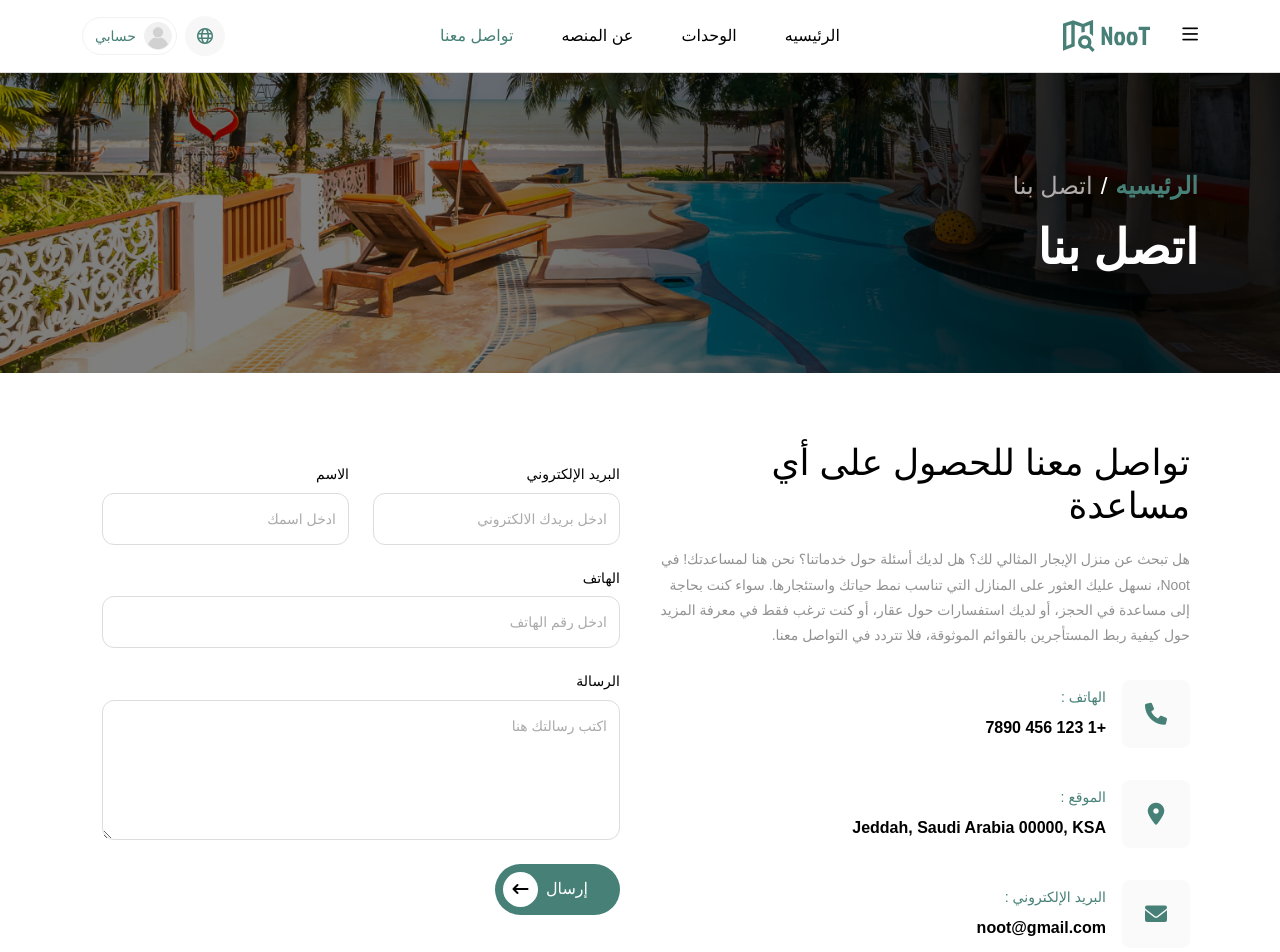
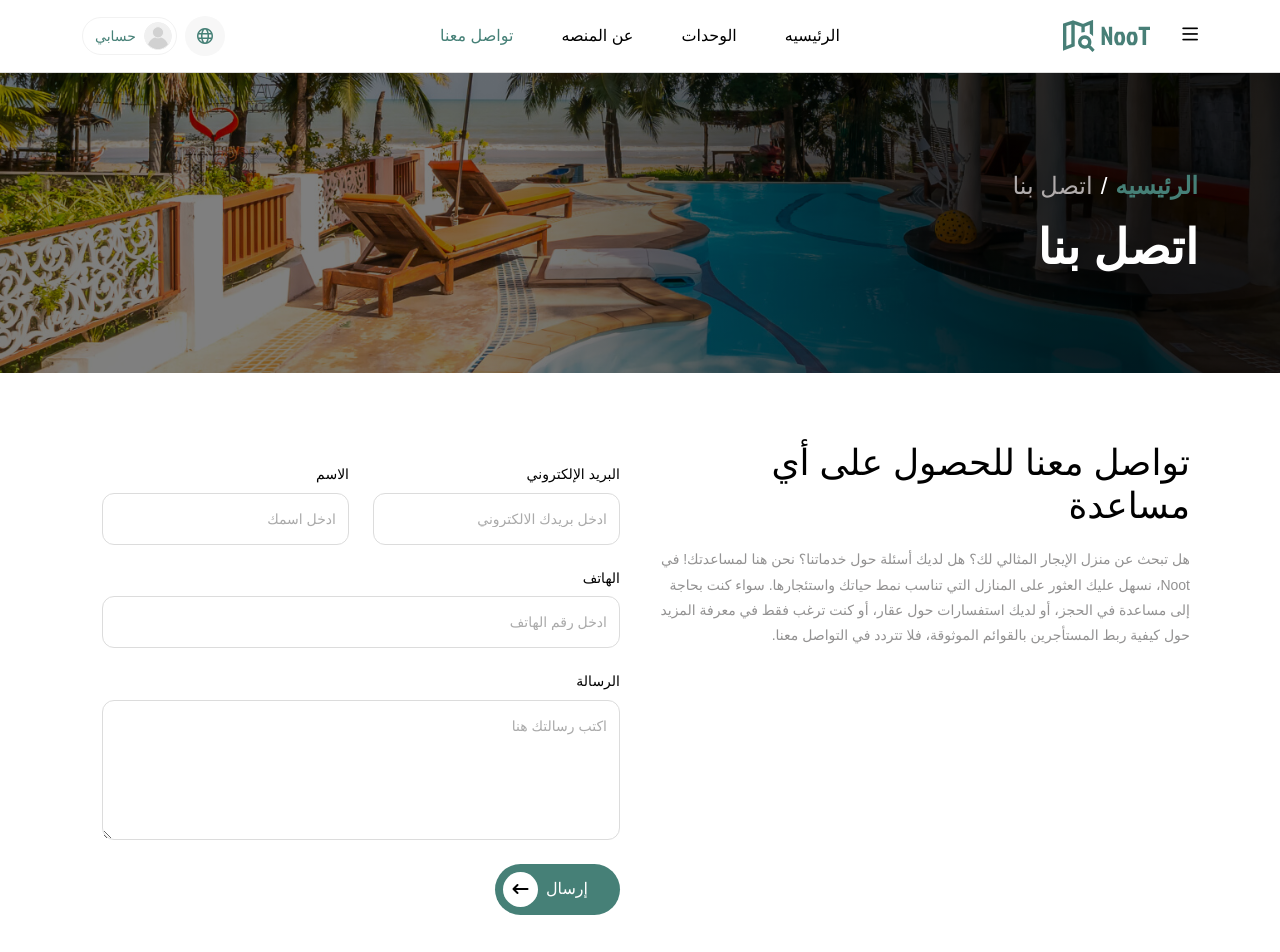
Before and after one commit to namisoftgroup/Aqar, a React (Vite) app: page /contact-us in a window 1280 px wide. Shown: the top 952 px of the page. Built offline with nearby package versions, Linux system fonts and the light colour scheme; no server answers; a web font is replaced by a local one.

Commit message:
Remove Icons Folder

```diff
--- a/src/routes/Contact.jsx
+++ b/src/routes/Contact.jsx
@@ -52,29 +52,29 @@ export default function Contact() {
                 <div className="contact-info-content">
                   <h2>{t("contact.contactInfoTitle")}</h2>
                   <p>{t("contact.contactInfoDescription")}</p>
-                  <ul className="contact-items">
-                    <li>
-                      <i className="fa-solid fa-phone"></i>
-                      <p>
-                        <span>{t("contact.phone")} :</span>
-                        <span> +1 123 456 7890</span>
-                      </p>
-                    </li>
-                    <li>
-                      <i className="fa-solid fa-location-dot"></i>
-                      <p>
-                        <span>{t("contact.location")} :</span>
-                        <span>Jeddah, Saudi Arabia 00000, KSA</span>
-                      </p>
-                    </li>
-                    <li>
-                      <i className="fa-solid fa-envelope"></i>
-                      <p>
-                        <span>{t("contact.email")} :</span>
-                        <span>noot@gmail.com</span>
-                      </p>
-                    </li>
-                  </ul>
+                  {/*<ul className="contact-items">*/}
+                  {/*  <li>*/}
+                  {/*    <i className="fa-solid fa-phone"></i>*/}
+                  {/*    <p>*/}
+                  {/*      <span>{t("contact.phone")} :</span>*/}
+                  {/*      <span> +1 123 456 7890</span>*/}
+                  {/*    </p>*/}
+                  {/*  </li>*/}
+                  {/*  <li>*/}
+                  {/*    <i className="fa-solid fa-location-dot"></i>*/}
+                  {/*    <p>*/}
+                  {/*      <span>{t("contact.location")} :</span>*/}
+                  {/*      <span>Jeddah, Saudi Arabia 00000, KSA</span>*/}
+                  {/*    </p>*/}
+                  {/*  </li>*/}
+                  {/*  <li>*/}
+                  {/*    <i className="fa-solid fa-envelope"></i>*/}
+                  {/*    <p>*/}
+                  {/*      <span>{t("contact.email")} :</span>*/}
+                  {/*      <span>noot@gmail.com</span>*/}
+                  {/*    </p>*/}
+                  {/*  </li>*/}
+                  {/*</ul>*/}
                 </div>
               </div>
               <div className="col-lg-6 p-2">
```
